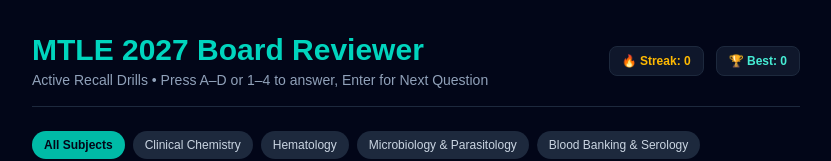
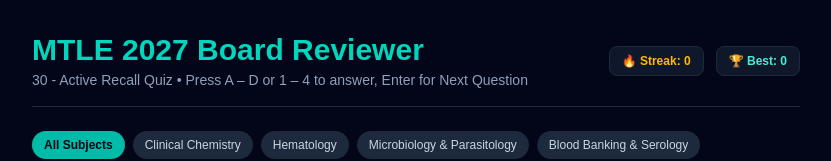
Before and after one commit to rllapitanCPE/mtle-reviewer, a Next.js app: page / in a window 1280 px wide. Shown: the top 161 px of the page, without its empty margins (224-1055 px from the left). Built offline with nearby package versions, Linux system fonts and the light colour scheme.

Commit message:
QUESTIONS_PER_SESSION na kwuan

```diff
--- a/app/page.tsx
+++ b/app/page.tsx
@@ -211,8 +211,7 @@ export default function MTLEReviewer() {
               MTLE 2027 Board Reviewer
             </h1>
             <p className="text-slate-400 text-xs md:text-sm mt-0.5">
-              Active Recall Drills • Press A–D or 1–4 to answer, Enter for Next
-              Question
+              {QUESTIONS_PER_SESSION} - Active Recall Quiz • Press A – D or 1 – 4 to answer, Enter for Next Question
             </p>
           </div>
           <div className="flex items-center gap-3 text-xs font-semibold">
```
